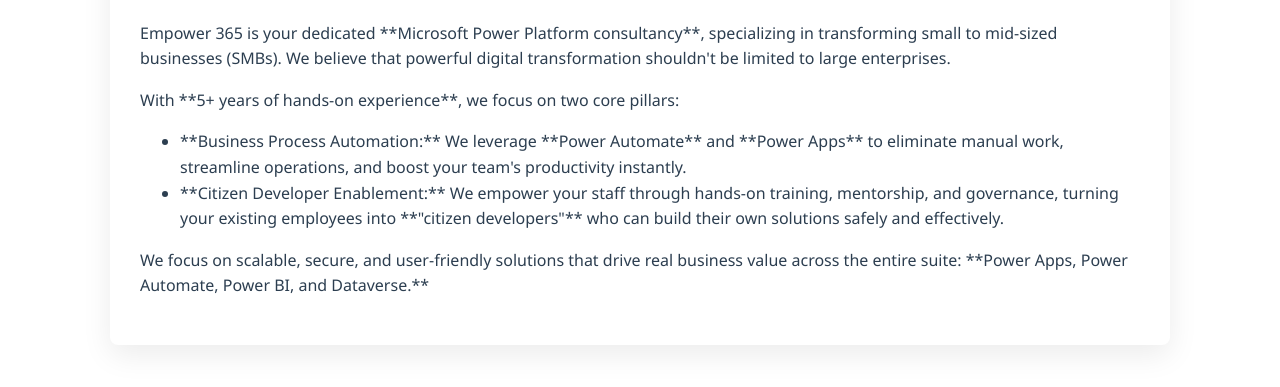
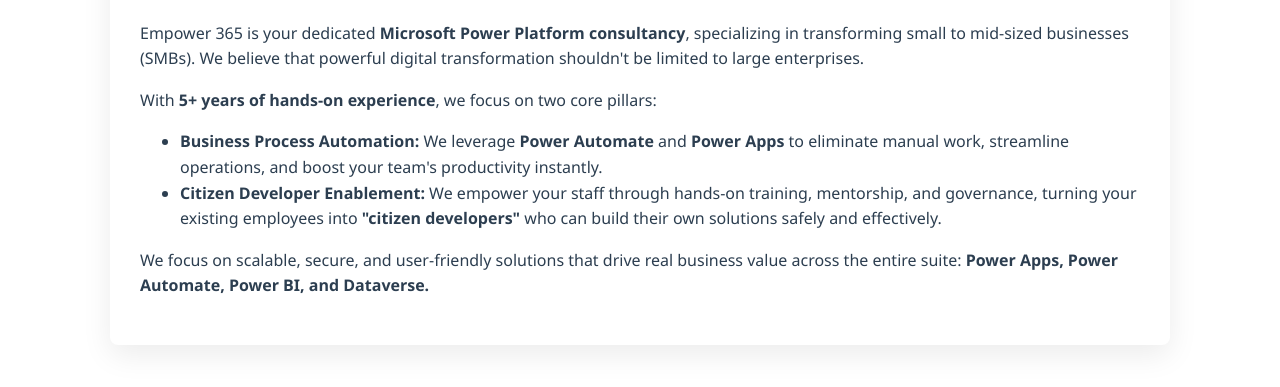
Before and after one commit to Rhys-Empower365/site, a plain HTML site: page index.html in a window 1280 px wide. Shown: the part 661-1048 px from the top of the page. Drawn offline with Linux system fonts and the light colour scheme.

Commit message:
Update index.html

```diff
--- a/index.html
+++ b/index.html
@@ -188,17 +188,17 @@
     <div class="container content-box">
         <h2>About Us</h2>
         <p>
-            Empower 365 is your dedicated **Microsoft Power Platform consultancy**, specializing in transforming small to mid-sized businesses (SMBs). We believe that powerful digital transformation shouldn't be limited to large enterprises.
+            Empower 365 is your dedicated <strong>Microsoft Power Platform consultancy</strong>, specializing in transforming small to mid-sized businesses (SMBs). We believe that powerful digital transformation shouldn't be limited to large enterprises.
         </p>
         <p>
-            With **5+ years of hands-on experience**, we focus on two core pillars:
+            With <strong>5+ years of hands-on experience</strong>, we focus on two core pillars:
         </p>
         <ul>
-            <li>**Business Process Automation:** We leverage **Power Automate** and **Power Apps** to eliminate manual work, streamline operations, and boost your team's productivity instantly.</li>
-            <li>**Citizen Developer Enablement:** We empower your staff through hands-on training, mentorship, and governance, turning your existing employees into **"citizen developers"** who can build their own solutions safely and effectively.</li>
+            <li><strong>Business Process Automation:</strong> We leverage <strong>Power Automate</strong> and <strong>Power Apps</strong> to eliminate manual work, streamline operations, and boost your team's productivity instantly.</li>
+            <li><strong>Citizen Developer Enablement:</strong> We empower your staff through hands-on training, mentorship, and governance, turning your existing employees into <strong>"citizen developers"</strong> who can build their own solutions safely and effectively.</li>
         </ul>
         <p>
-            We focus on scalable, secure, and user-friendly solutions that drive real business value across the entire suite: **Power Apps, Power Automate, Power BI, and Dataverse.**
+            We focus on scalable, secure, and user-friendly solutions that drive real business value across the entire suite: <strong>Power Apps, Power Automate, Power BI, and Dataverse.</strong>
         </p>
     </div>
 </section>
```
